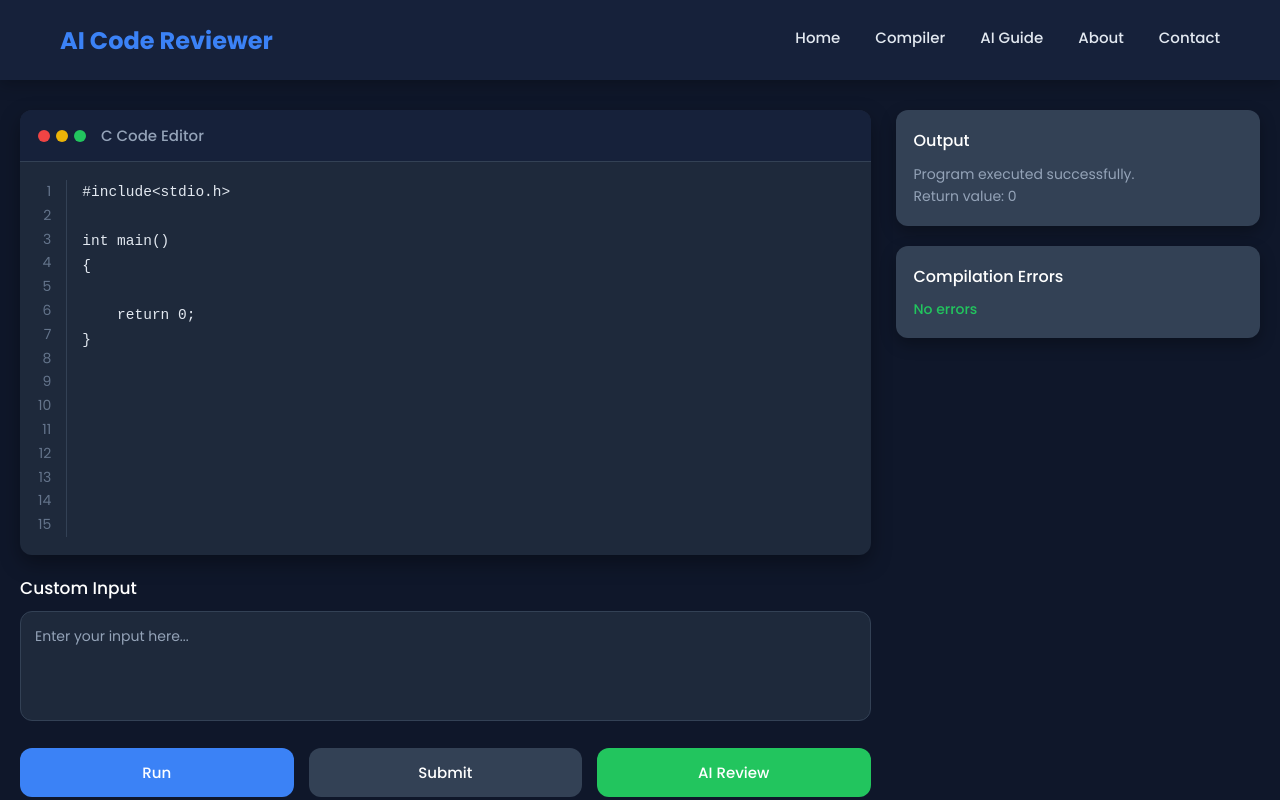
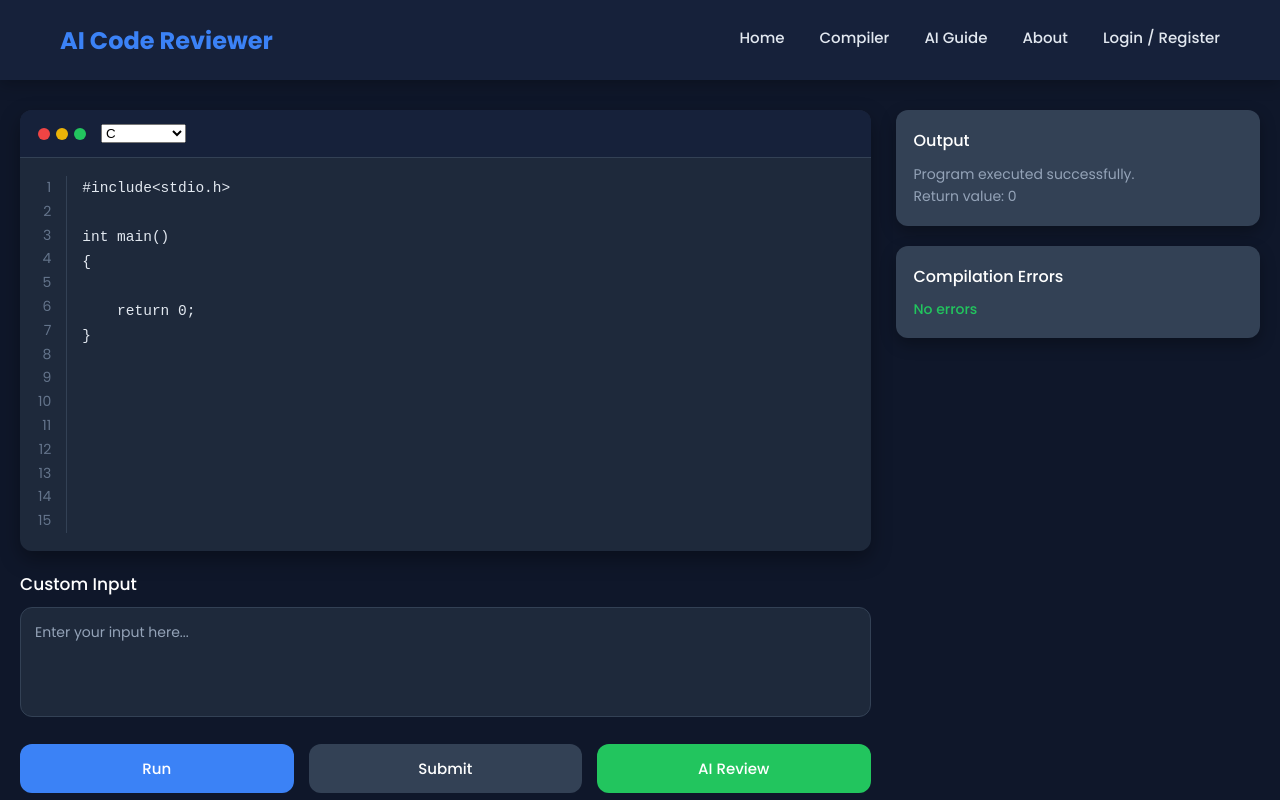
Before and after one commit to drishti-sherwani26/AI-Code-Reviewer, a plain HTML site: page index.html in a window 1280 px wide. Shown: the top 800 px of the page. Drawn offline with Linux system fonts and the light colour scheme.

Commit message:
Add files via upload

```diff
--- a/index.html
+++ b/index.html
@@ -21,14 +21,12 @@
         <li><a href="#">Compiler</a></li>
         <li><a href="#">AI Guide</a></li>
         <li><a href="#">About</a></li>
-        <li><a href="#">Contact</a></li>
+        <li><a href="login.html" class="login-nav-btn">Login / Register</a></li>
     </ul>
 
 </nav>
 
 <div class="navbar-space"></div>
-
-
 
 <main class="main-wrapper">
 
@@ -42,7 +40,14 @@
             <span class="dot yellow"></span>
             <span class="dot green"></span>
           </div>
-          <h2 class="editor-heading">C Code Editor</h2>
+          <!-- Language Selector Dropdown added here -->
+          <select id="language-selector" class="language-dropdown">
+            <option value="c">C</option>
+            <option value="cpp">C++</option>
+            <option value="python">Python</option>
+            <option value="java">Java</option>
+            <option value="javascript">JavaScript</option>
+          </select>
         </div>
 
         <div class="editor-body">
@@ -64,7 +69,8 @@
             <span>15</span>
           </div>
 
-          <pre class="code-area"><code>#include&lt;stdio.h&gt;
+          <!-- Added contenteditable="true" and spellcheck="false" -->
+          <pre class="code-area"><code id="code-input" contenteditable="true" spellcheck="false">#include&lt;stdio.h&gt;
 
 int main()
 {
@@ -79,17 +85,18 @@ int main()
         <h3>Custom Input</h3>
 
         <textarea class="custom-input-box"
+        aria-label="Custom Input"
         placeholder="Enter your input here..."></textarea>
 
       </div>
 
       <div class="button-row">
 
-        <button class="action-btn run-btn">Run</button>
+        <button type="button" class="action-btn run-btn">Run</button>
 
-        <button class="action-btn submit-btn">Submit</button>
+        <button type="button" class="action-btn submit-btn">Submit</button>
 
-        <button class="action-btn ai-btn">AI Review</button>
+        <button type="button" class="action-btn ai-btn">AI Review</button>
 
       </div>
 
```
